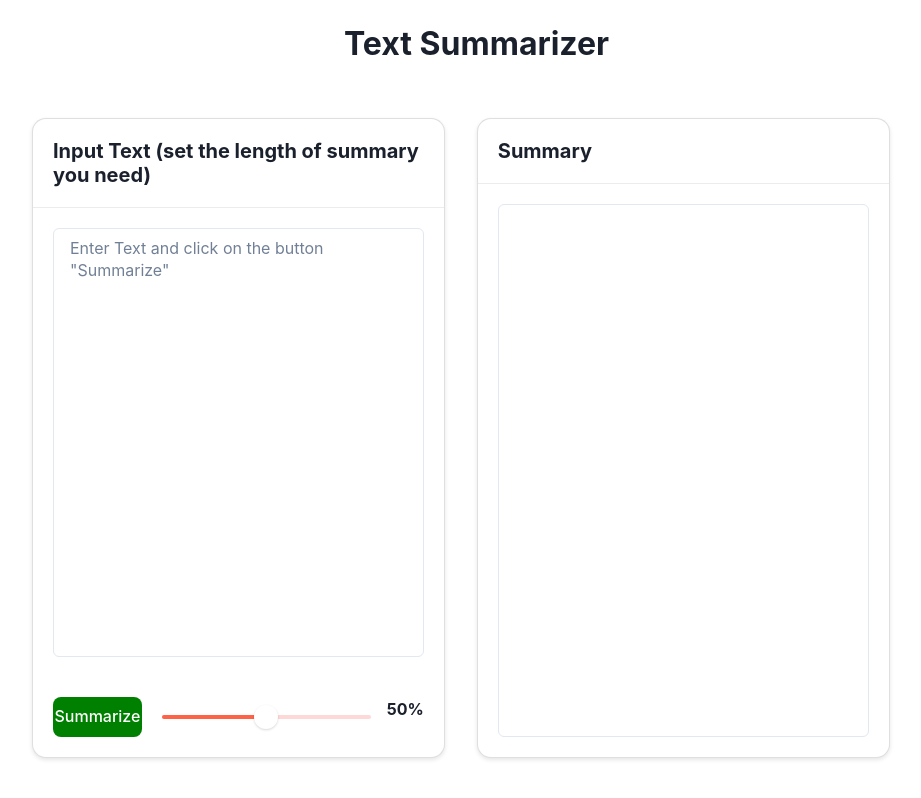
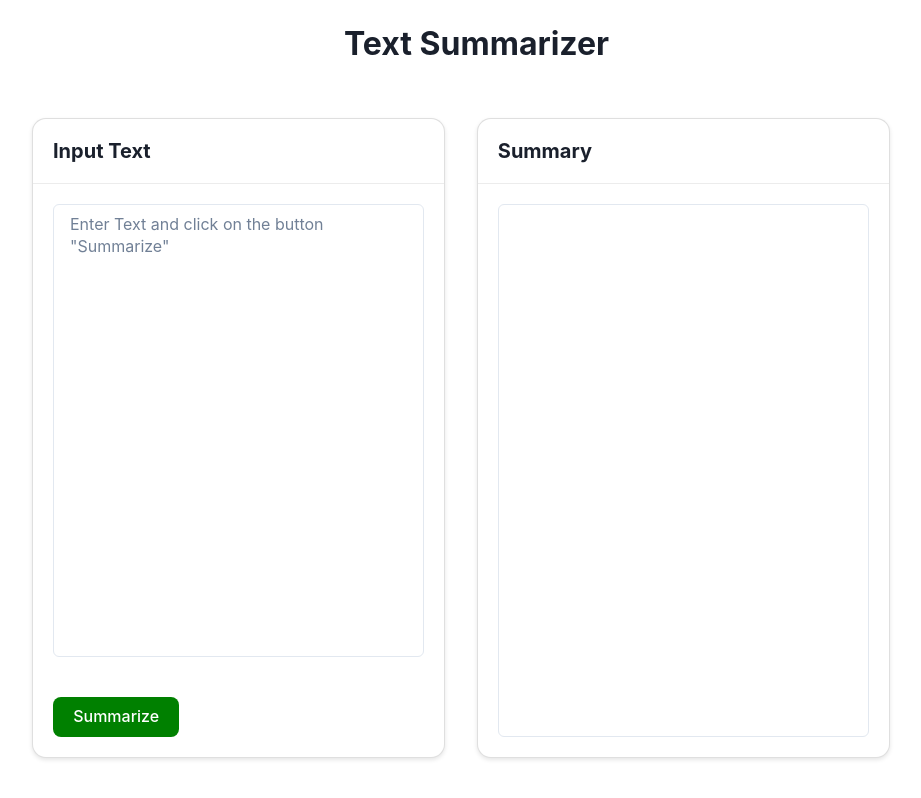
Before and after one commit to ommahale/english-text-summarizer, a React (Vite) app: page / in a window 1280 px wide. Shown: the whole page, without its empty margins (168-1089 px from the left). Built offline with nearby package versions, Linux system fonts and the light colour scheme.

Commit message:
SLider removed

```diff
--- a/src/App.jsx
+++ b/src/App.jsx
@@ -27,7 +27,6 @@ function App() {
     const percentage = sliderValue;
     const requestData = {
       text,
-      percentage, // Include the calculated word count in the request data
     };
 
     axios.post('http://localhost:8000/summarize', requestData)
@@ -62,7 +61,7 @@ function App() {
 
         <Card className='card' gridColumn="span 2" height='80vh'>
           <CardHeader>
-            <Heading size='md'> Input Text (set the length of summary you need)</Heading>
+            <Heading size='md'> Input Text</Heading>
 
           </CardHeader>
           <Divider orientation='horizontal' />
@@ -82,27 +81,6 @@ function App() {
             >
               Summarize
             </Button>
-            {/* <div> */}
-            <Slider
-              className='slider'
-              aria-label='slider-ex-4'
-              value={sliderValue}
-              onChange={handleSlideChange}
-              min={0}
-              max={100}
-              step={1}
-              focusThumbOnChange={false}>
-              <SliderTrack bg='red.100'>
-                <SliderFilledTrack bg='tomato' />
-              </SliderTrack>
-              <SliderThumb boxSize={6}>
-                <Box color='tomato' />
-              </SliderThumb>
-            </Slider>
-            <Text ml={4} fontWeight="bold">
-              {sliderValue}%
-            </Text>
-            {/* </div> */}
           </CardFooter>
         </Card>
 
```
Also changed, not shown: 1 other file (tests, documents, lock files or other folders).
